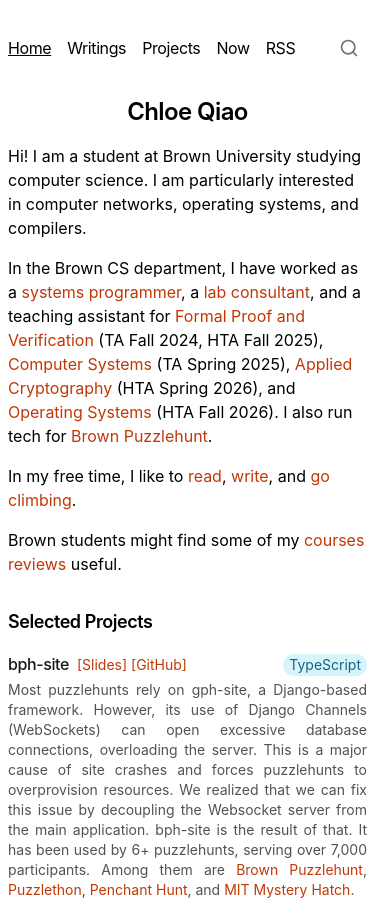
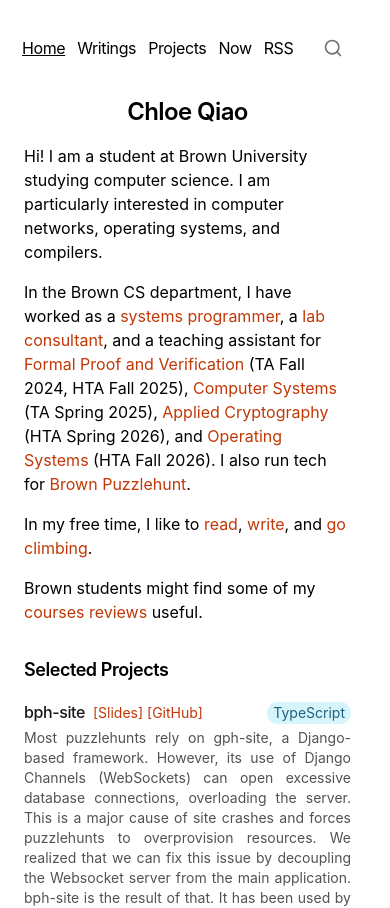
Before and after one commit to qiaochloe/blog, a Next.js app: page / in a window 390 px wide. Shown: the top 908 px of the page. Built offline with nearby package versions, Linux system fonts and the light colour scheme.

Commit message:
UI changes; fix search and nav on mobile

```diff
--- a/app/components/MaxWidthWrapper.tsx
+++ b/app/components/MaxWidthWrapper.tsx
@@ -16,7 +16,7 @@ export function MaxWidthWrapper({
   const maxWidthClass = isPostPage ? "max-w-5xl" : "max-w-xl";
 
   return (
-    <div className={`${maxWidthClass} mt-8 mx-auto overflow-visible`}>
+    <div className={`${maxWidthClass} mt-8 mx-auto px-4 overflow-visible`}>
       {children}
     </div>
   );
--- a/app/components/TableOfContents.tsx
+++ b/app/components/TableOfContents.tsx
@@ -150,7 +150,7 @@ export function TableOfContents({ headings, variant = "sidebar" }: TableOfConten
             <li key={heading.id} className="leading-tight">
               <a
                 href={`#${heading.id}`}
-                className={`toc-link block py-px text-neutral-600 hover:text-neutral-900 transition-colors break-words ${
+                className={`toc-link inline-block py-px text-neutral-600 hover:text-neutral-900 transition-colors break-words ${
                   activeId === heading.id ? "toc-link-active font-semibold text-neutral-900" : ""
                 }`}
               >
@@ -162,7 +162,7 @@ export function TableOfContents({ headings, variant = "sidebar" }: TableOfConten
                     <li key={id} style={{ paddingLeft: (level - 3) * 8 }} className="break-words">
                       <a
                         href={`#${id}`}
-                        className={`toc-link block py-px text-neutral-600 hover:text-neutral-900 transition-colors break-words ${
+                        className={`toc-link inline-block py-px text-neutral-600 hover:text-neutral-900 transition-colors break-words ${
                           activeId === id ? "toc-link-active font-semibold text-neutral-900" : ""
                         }`}
                       >
--- a/app/components/nav.tsx
+++ b/app/components/nav.tsx
@@ -214,13 +214,13 @@ export function Navbar() {
           id="nav"
         >
           <div className="flex flex-row flex-wrap items-center gap-x-0 gap-y-2 w-full">
-            <div className="flex flex-row space-x-0 pr-4 min-w-0 shrink">
+            <div className="flex flex-row space-x-0 pr-2 sm:pr-4 min-w-0 shrink">
               {Object.entries(navItems).map(([path, { name }]) => {
                 return (
                   <Link
                     key={path}
                     href={path}
-                    className={`flex align-middle relative py-1 px-2 transition-colors ${
+                    className={`flex align-middle relative py-1 px-1.5 sm:px-2 transition-colors ${
                       path === pathname ? "underline" : "hover:underline"
                     }`}
                   >
```
